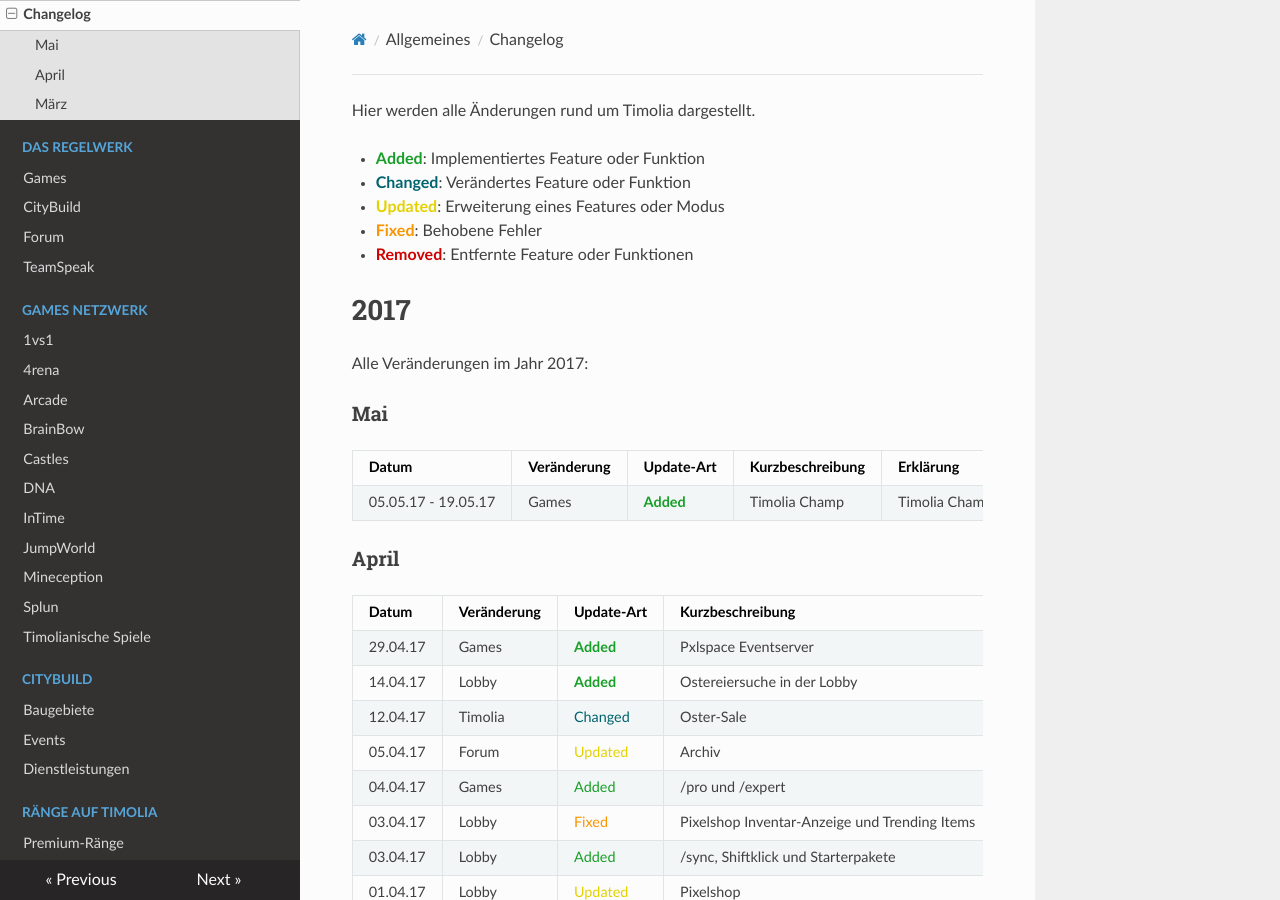
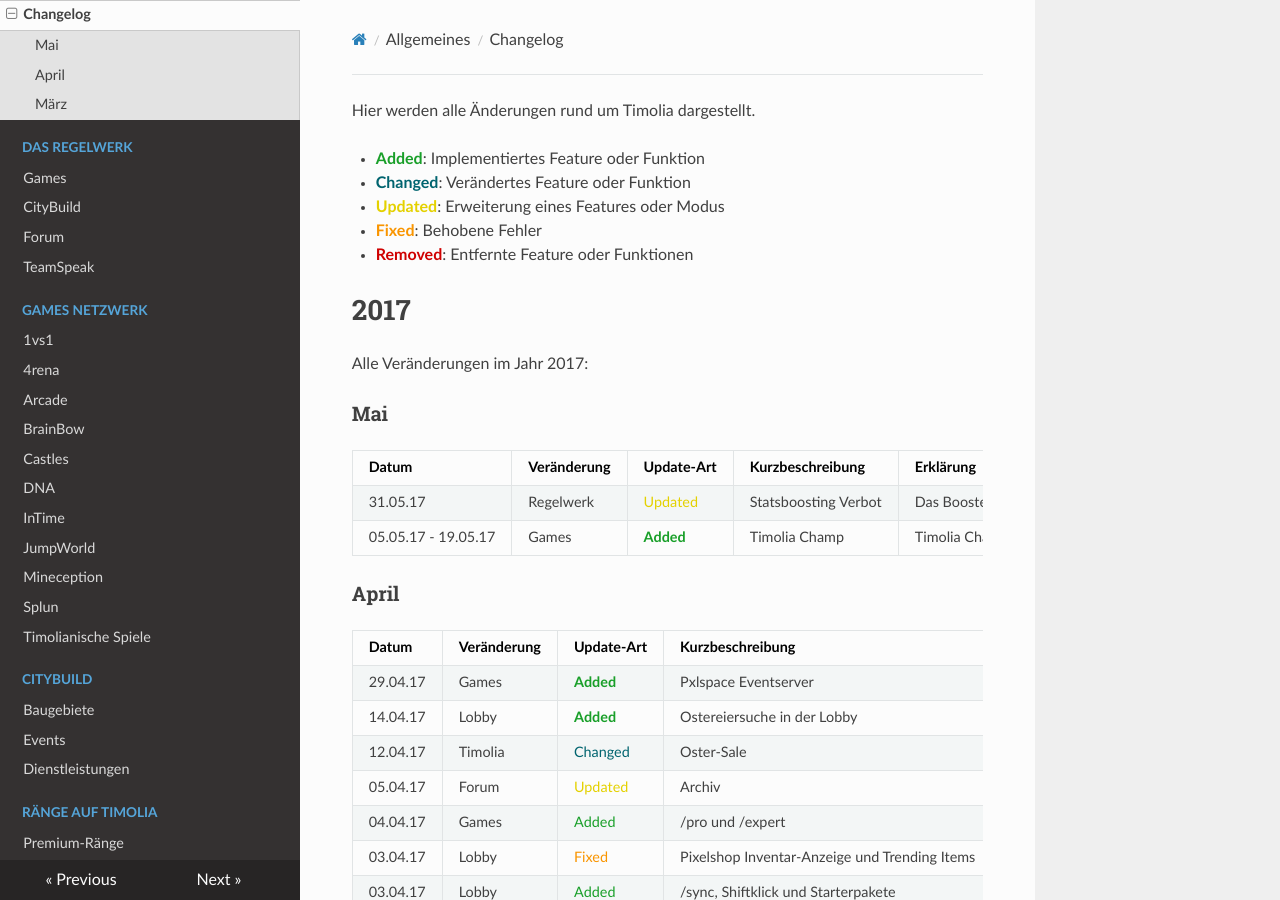
Before and after one commit to TimoliaDE/HowTo, an MkDocs documentation site: the page built from docs/changelog.md, in a window 1280 px wide and 900 px high. Built offline with MkDocs 1.6.1, drawn with Linux system fonts in a browser that asks for light colours; nearby versions of some CDN libraries; old or Windows-style settings are respelled for this version of MkDocs.

Commit message:
changelog: Regelwerk Statsboosting

```diff
--- a/docs/changelog.md
+++ b/docs/changelog.md
@@ -13,6 +13,7 @@ Alle Veränderungen im Jahr 2017:
 ###<strong>Mai</strong>
 | Datum | Veränderung | Update-Art | Kurzbeschreibung | Erklärung | Verantwortliche(r) |
 | ------ | ------ | ------ | ------ | ------ | ------ |
+| 31.05.17 | Regelwerk | <span style="color:#E4D100">Updated</span> | Statsboosting Verbot | Das Boosten seiner Stats in den verschiedenen Spielmodi durch die Anwendung unfairer Spielmethoden ist auf Timolia ab jetzt offiziell verboten. Das gesamte Regelwerk ist [hier](/rules/games/) zu finden. | Timolia Team |
 | 05.05.17 - 19.05.17 | Games | <strong><span style="color:#199F29">Added</span></strong> | Timolia Champ | Timolia Champ ist ein Wettbewerb, an dem jeder Timolianer teilnehmen kann. Alle regulär gespielten Spiele bringen Punkte - auch Champignons genannt. Im Verlauf der zwei Wochen solltest du so viele Champignons wie möglich sammlen, um Chancen auf einen der coolen Preise zu haben! Da in JumpWorld ein kompetetives Spiel sonst nicht möglich ist, findet der Parcour Part von Timolia Champ in drei speziell dafür gebauten Speedruns statt, die per NPC in der JumpWorld Lobbys erreicht werden können. Mehr Infos ingame unter /champ | Kenai, Tedget |
 
 ###<strong>April</strong>
```
